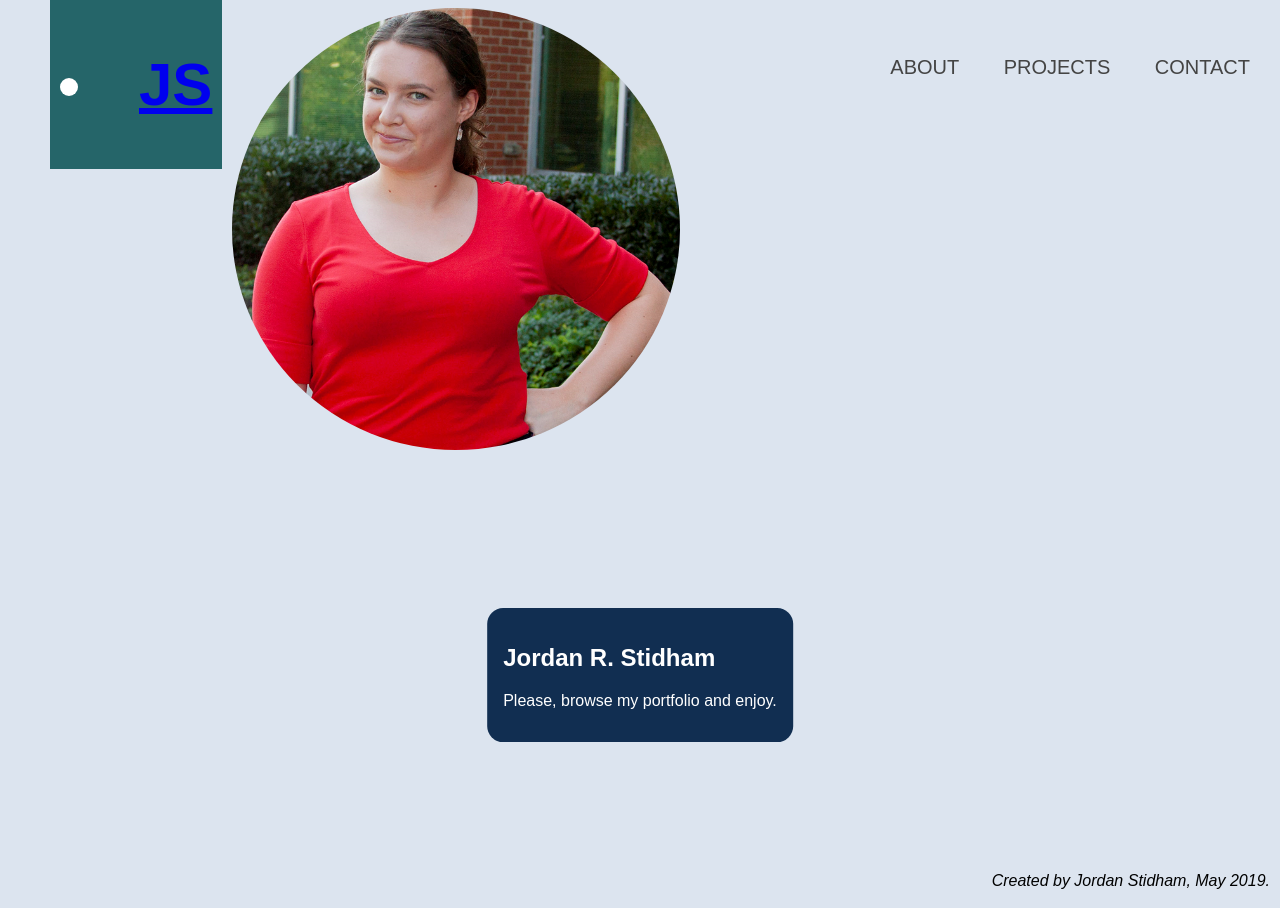
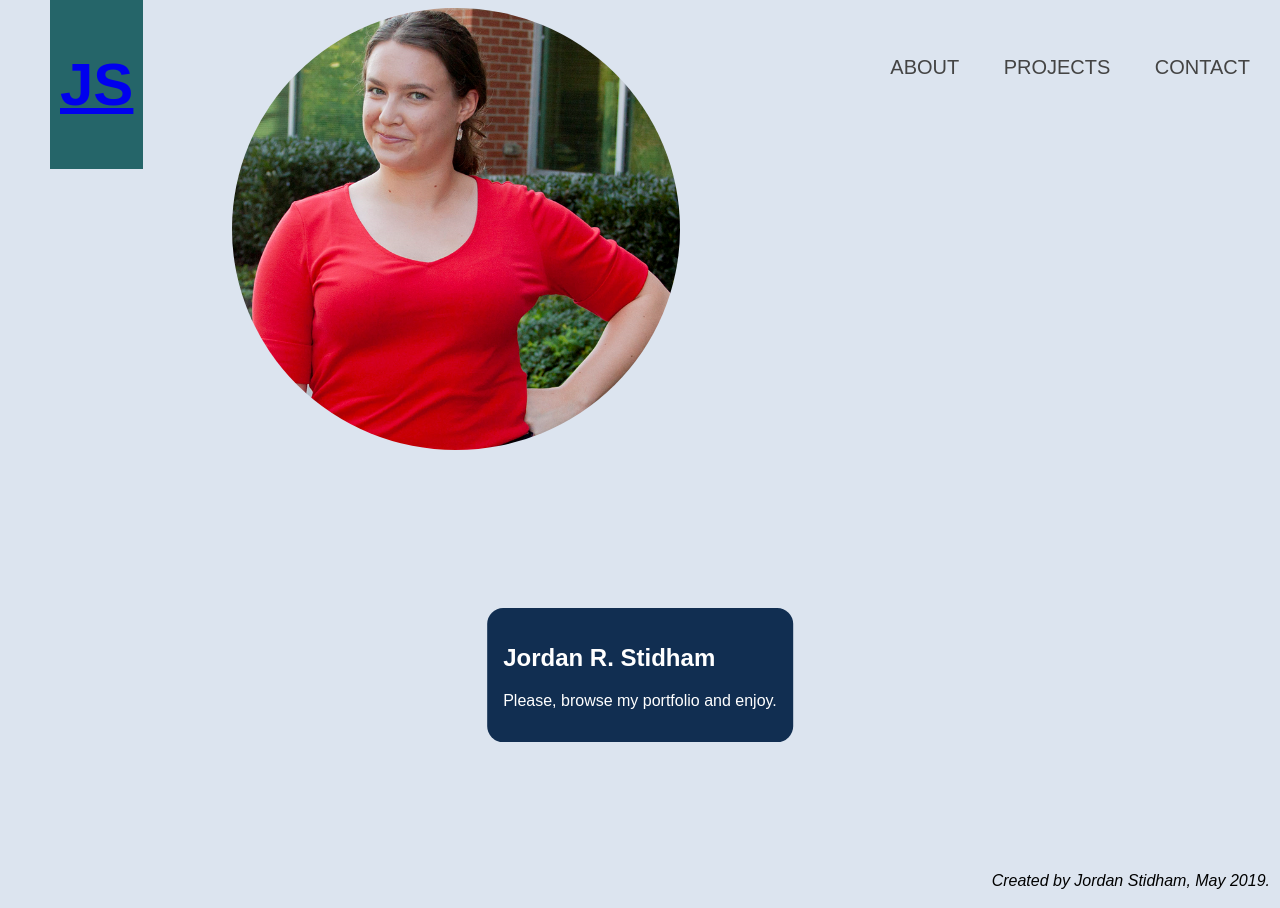
Before and after one commit to jordanstidham/PORTFOLIO, a Jekyll site: the page built from README.md, in a window 1280 px wide. Built offline with Jekyll 4.4.1, drawn with Linux system fonts in a browser that asks for light colours; our own code applies the rules of GitHub Pages for plain Markdown files.

Commit message:
Update default.html

```diff
--- a/_layouts/default.html
+++ b/_layouts/default.html
@@ -8,8 +8,7 @@
 		<!-- header -->
 
 			<div class= "head">
-				<h1>
-					<li><a href="default.html">JS</a></li></h1>
+				<h1><a href="default.html">JS</a></h1>
 			</div>
 
 		<!-- navbar -->
```
